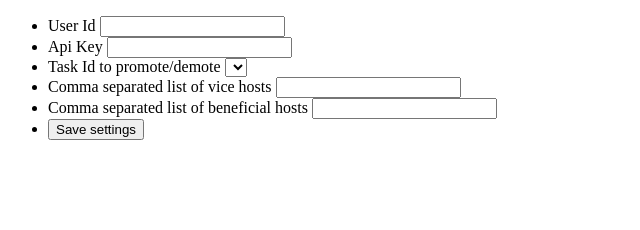
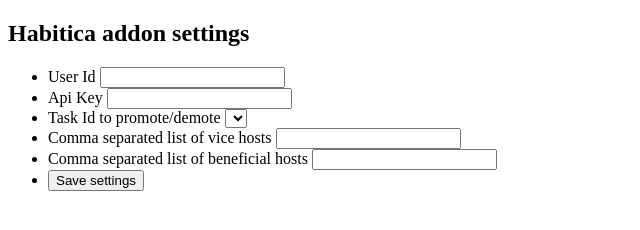
Before and after one commit to lexa/habitrpg-mozilla, a website: page data/settings.html in a window 1280 px wide. Shown: the whole page, without its empty margins (0-640 px from the left). Drawn offline with Linux system fonts and the light colour scheme.

Commit message:
Add title to a settings page

```diff
--- a/data/settings.html
+++ b/data/settings.html
@@ -6,6 +6,7 @@
 
 <body>
 
+    <h2>Habitica addon settings</h2>
 <ul id="userSettings">
   <li><label> User Id <input id="userId" type="text" /> </label>
   </li>
```
